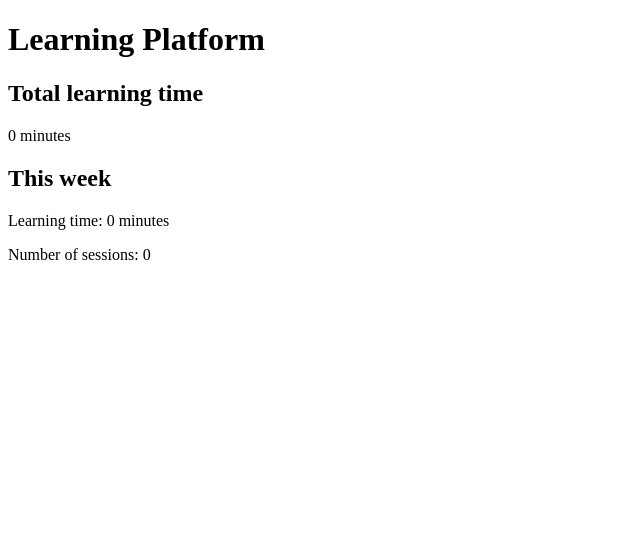
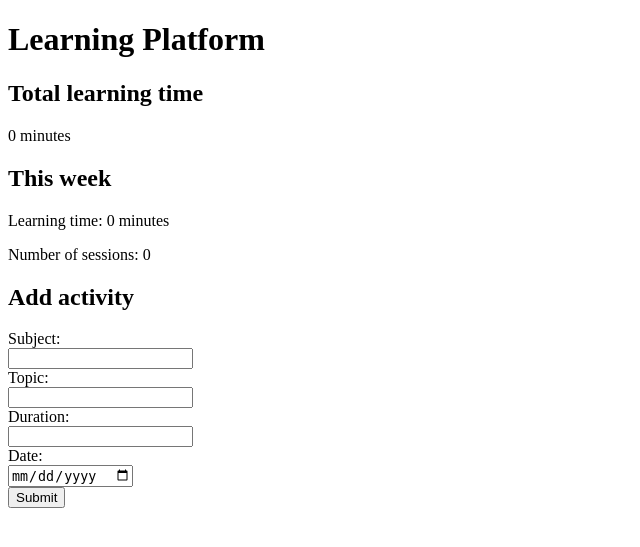
Before and after one commit to sebastianrenk/learning_platform, a Flask app: page / in a window 1280 px wide. Shown: the top 547 px of the page, without its empty margins (0-640 px from the left). Run offline with Flask 3, Linux system fonts and the light colour scheme; data that the repository does not hold is empty.

Commit message:
html add activity form

```diff
--- a/templates/index.html
+++ b/templates/index.html
@@ -14,5 +14,18 @@
     <h2>This week</h2>
     <p>Learning time: {{weekly_stats[0] }} minutes</p>
     <p>Number of sessions: {{ weekly_stats[1] }}</p>
+
+    <h2>Add activity</h2>
+    <form method="POST">
+        <label for="subject">Subject:</label><br>
+        <input type="text" id="subject" name="subject" required><br>
+        <label for="topic">Topic:</label><br>
+        <input type="text" id="topic" name="topic" required><br>
+        <label for="duration">Duration:</label><br>
+        <input type="number" id="duration" name="duration" min="1" required><br>
+        <label for="date">Date:</label><br>
+        <input type="date" id="date" name="date" required><br>
+        <input type="submit" value="Submit">
+    </form>
 </body>
 </html>
```
